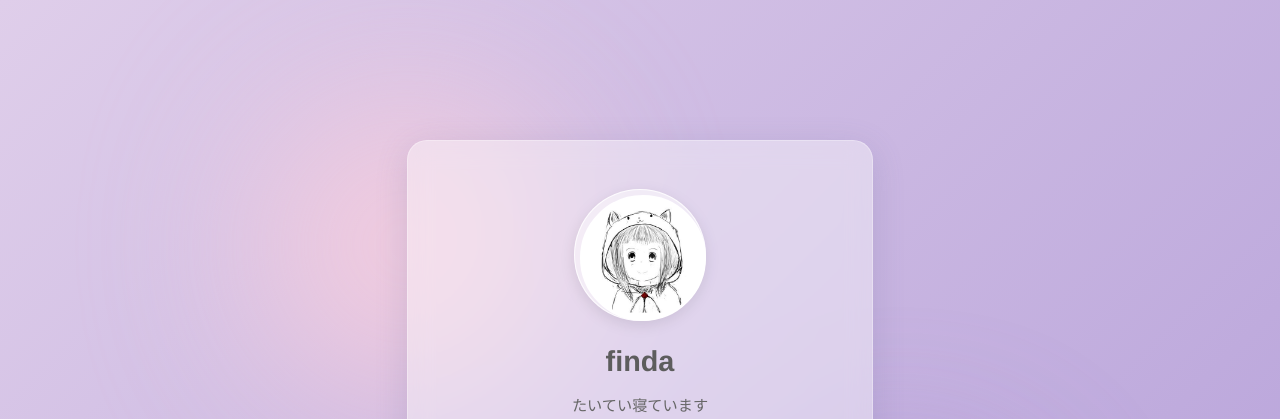
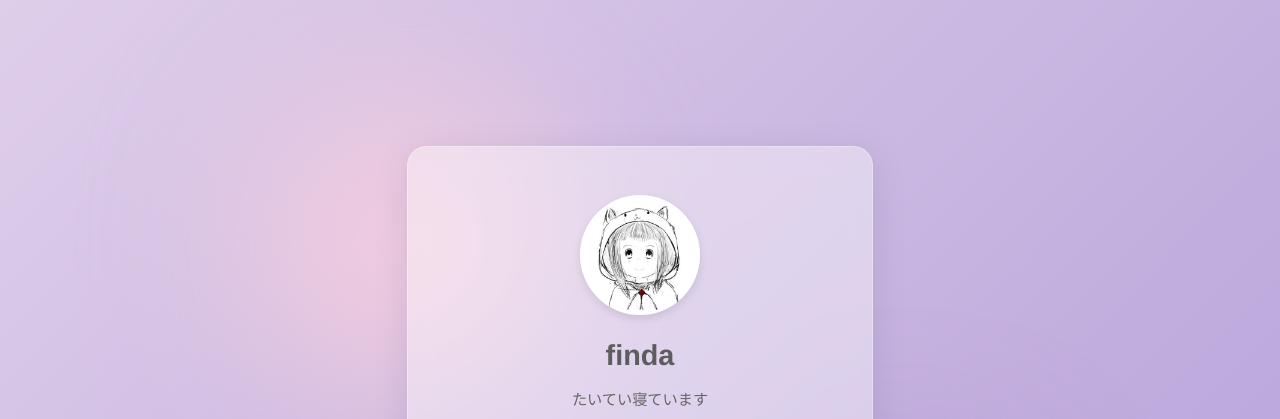
Before and after one commit to finda9531/finda9531.github.io, a plain HTML site: page index.html in a window 1280 px wide. Shown: the top 419 px of the page. Drawn offline with Linux system fonts and the light colour scheme.

Commit message:
Add files via upload

```diff
--- a/index.html
+++ b/index.html
@@ -27,8 +27,7 @@
             --shape-1-color: #FFD1DC;
             --shape-2-color: #A890D3;
 
-            --avatar-container-bg: rgba(255,255,255,0.5);
-            --avatar-border-color: #ffffff;
+            /* --avatar-container-bg と --avatar-border-color は不要になったため削除 */
 
             --btn-bg: rgba(255, 255, 255, 0.8);
             --btn-border: 1px solid transparent;
@@ -57,9 +56,7 @@
                 --shape-1-color: #4a3b69;
                 --shape-2-color: #2d4059;
 
-                /* アバター周りをグラデーションに */
-                --avatar-container-bg: linear-gradient(45deg, var(--accent-color), #6654F1);
-                --avatar-border-color: #1a1a2e; /* 背景色と同化させて浮かす */
+                /* アバター関連の変数上書きを削除 */
 
                 /* ボタン: 暗めの透明・枠線あり */
                 --btn-bg: rgba(255, 255, 255, 0.05);
@@ -95,7 +92,6 @@
             z-index: -1;
             opacity: 0.7;
             animation: float 10s infinite ease-in-out alternate;
-            /* ダークモード時はぼかしを強くする微調整は変数化せず共通プロパティで対応 */
         }
         @media (prefers-color-scheme: dark) {
             .background-shapes div { filter: blur(90px); opacity: 0.5; animation-duration: 12s; }
@@ -143,28 +139,17 @@
             }
         }
 
-        /* アバター */
-        .avatar-container {
-            width: 120px;
-            height: 120px;
-            margin: 0 auto 1.5rem;
-            border-radius: 50%;
-            padding: 5px;
-            background: var(--avatar-container-bg);
-            border: 1px solid rgba(255,255,255,0.8); /* ライトモード用デフォルト */
-            box-shadow: 0 4px 15px rgba(0,0,0,0.1);
-        }
-        @media (prefers-color-scheme: dark) {
-            .avatar-container { border: none; padding: 4px; box-shadow: 0 4px 15px rgba(0,0,0,0.3); }
-        }
-
+        /* アバター (コンテナを削除し、画像自体にスタイルを適用) */
         .avatar {
-            width: 100%;
-            height: 100%;
+            width: 120px;  /* サイズを直接指定 */
+            height: 120px; /* サイズを直接指定 */
             object-fit: cover;
             border-radius: 50%;
-            background-color: #fff;
-            border: 3px solid var(--avatar-border-color); /* ダークモード時は背景と同色で枠を作る */
+            /* background-color: #fff; ← 背景色も不要であれば削除 */
+            /* border: 3px solid ...; ← 枠線も不要であれば削除 */
+            margin: 0 auto 1.5rem; /* 中央寄せと下のマージンを設定 */
+            display: block; /* margin: auto で中央寄せするために必要 */
+            box-shadow: 0 4px 10px rgba(0,0,0,0.1); /* 画像自体に少し影をつける */
         }
 
         /* テキスト */
@@ -222,7 +207,7 @@
 
         /* ダークモード時のホバー色 (統一アクセントカラー発光) */
         @media (prefers-color-scheme: dark) {
-            .link-btn { padding: 14px 20px; } /* ダークモードは少し大きめ指定があったため反映 */
+            .link-btn { padding: 14px 20px; }
             .link-btn:hover {
                 background: rgba(255, 255, 255, 0.1);
                 color: var(--accent-color);
@@ -244,9 +229,7 @@
     </div>
 
     <div class="card">
-        <div class="avatar-container">
-            <img src="image_0.png" alt="Icon" class="avatar">
-        </div>
+        <img src="image_0.png" alt="Icon" class="avatar">
 
         <h1>finda</h1>
         <p class="bio">たいてい寝ています</p>
```
